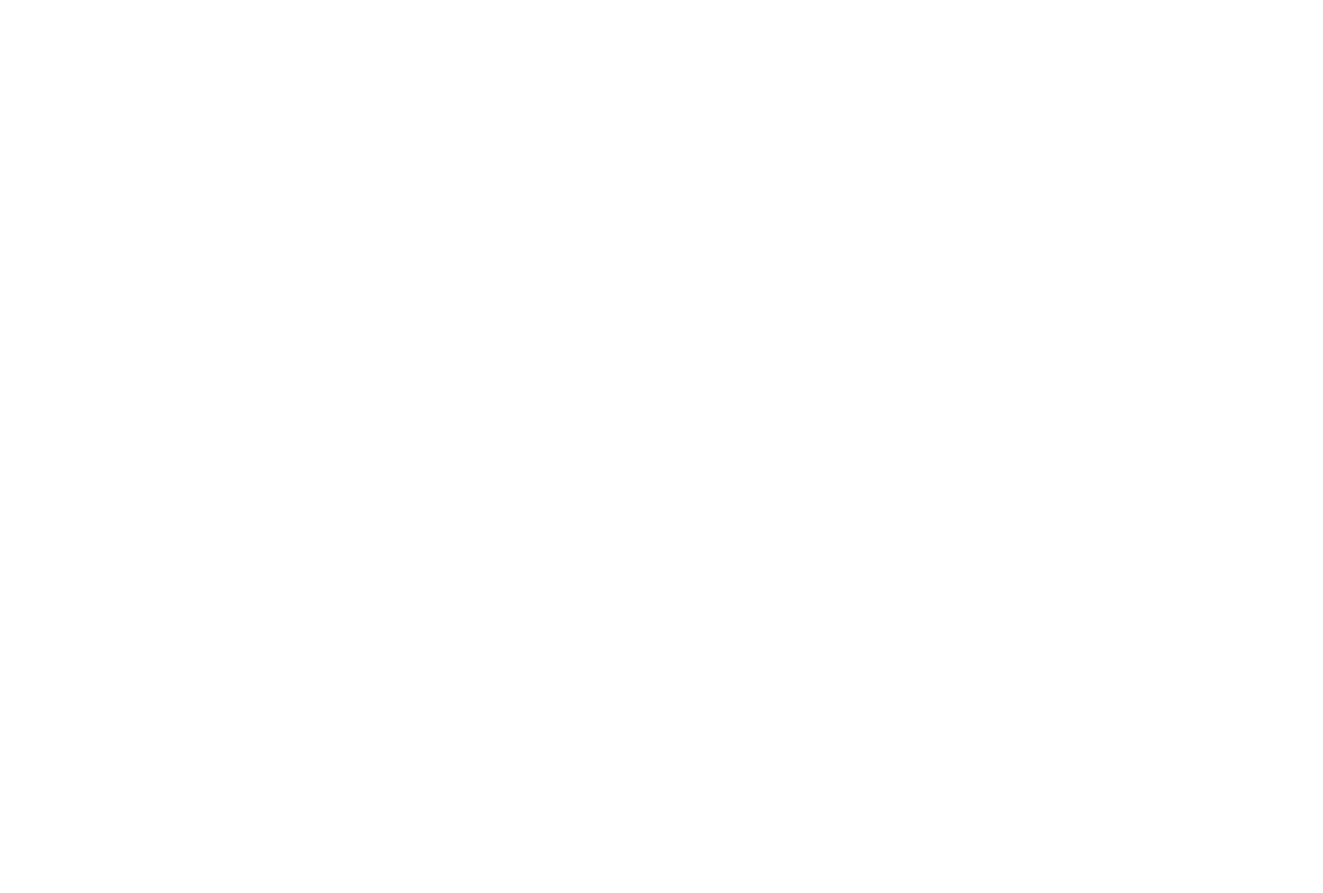
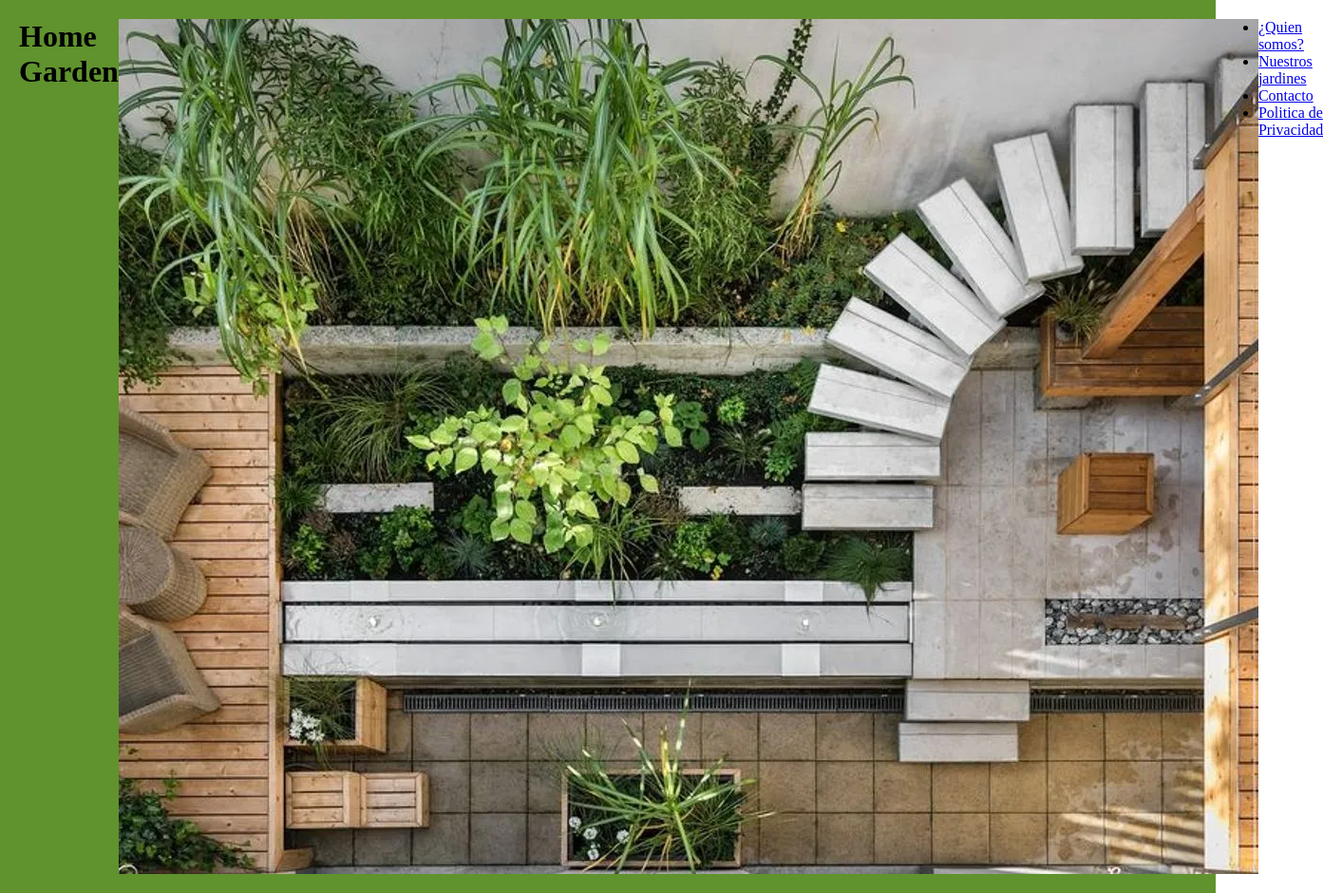
Before and after one commit to brunobuendialegaz/Proyecto-1-HTML-CSS, a plain HTML site: page index.html in a window 1280 px wide. Shown: the whole page at 95% size, 1393 px wide, since content can reach past the window. Before the commit the page ends 800 px from the top, so only its background shows below. Drawn offline with Linux system fonts and the light colour scheme.

Commit message:
primer intento

```diff
--- a/index.html
+++ b/index.html
@@ -1,15 +1,44 @@
 <!DOCTYPE html>
-<html lang="en">
+<html lang="es">
 
 <head>
+
     <meta charset="UTF-8">
     <meta name="viewport" content="width=device-width, initial-scale=1.0">
-    <title>Document</title>
+    <title>Home Garden - Portafolio profesional</title>
+    <meta name="description" content="Portafolio, realizamos jardines a medida. Proyecto master web prometeo">
+    <meta name="author" content="Bruno Buendia">
+    <meta name="keywords" content="portafolio, web, prometeo, jardines, homegarden, bruno buendia">
+    <link rel="shortcut icon" type="image/x-icon" href="Img/icon.png">
     <link rel="stylesheet" href="style.css">
+    <meta property="og:title" content="Bruno Buendia | Portafolio">
+    <meta property="og:description" content="Diseño de jardines interior/exterior">
+    <meta property="og:image"
+        content="https://album.mediaset.es/eimg/2020/06/15/zxZnT0La6K9c5b0UC39d92.jpg?w=1200&h=900">
+
 </head>
 
 <body>
+    <header>
+        <h1>Home Garden</h1>
+        <img class="header-icon" src="Img/portada.webp" alt="jardin de diseño">
+        <nav>
+            <ul>
+                <li><a href="#">¿Quien somos?</a></li>
+                <li><a href="#">Nuestros jardines</a></li>
+                <li><a href="#">Contacto</a></li>
+                <li><a href="#">Politica de Privacidad</a></li>
+            </ul>
+        </nav>
+    </header>
+    <main>
+        <section id="Hero">
 
+        </section>
+    </main>
+    <footer>
+
+    </footer>
 </body>
 
 </html>
--- a/style.css
+++ b/style.css
@@ -0,0 +1,19 @@
+* {
+    margin: 0;
+    padding: 0;
+    box-sizing: border-box;
+
+}
+
+:root {
+    --color-primary: #60922e;
+    --color-secondary: #023f16;
+    --color-text-light: #fff;
+    --spacing-unit: 20px;
+}
+
+header {
+    background-color: var(--color-primary);
+    padding: var(--spacing-unit);
+    display: flex;
+}
```
Also changed, not shown: Img/icon.png (added), Img/portada.webp (added).
